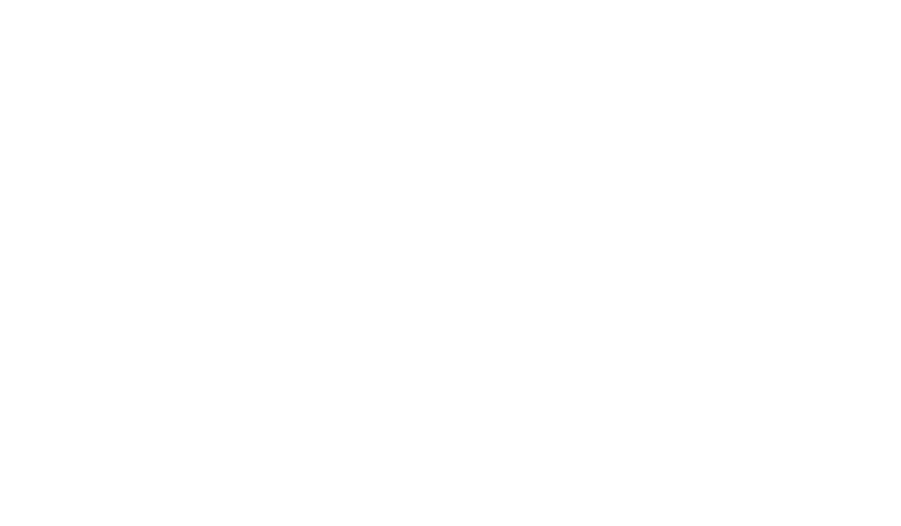
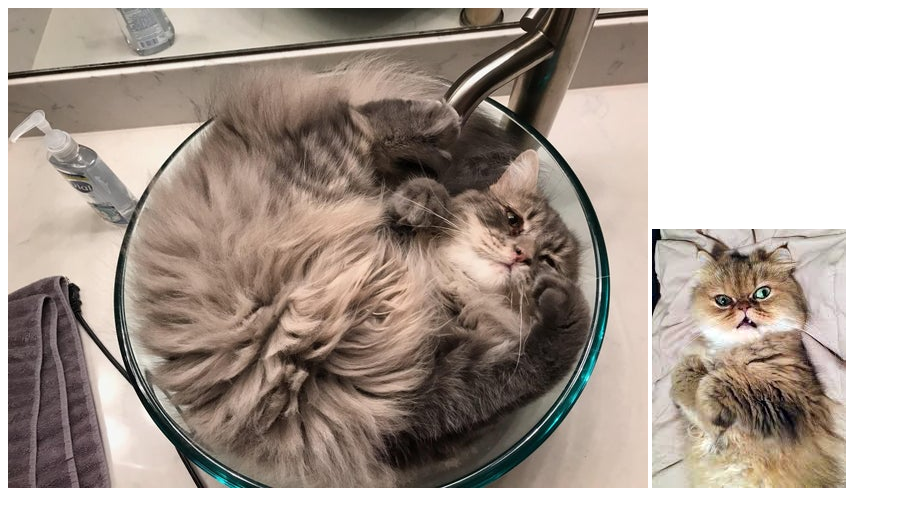
Before and after one commit to Pacifist-Today/Github-test-hw-3, a plain HTML site: page gallery.html in a window 1280 px wide. Shown: the whole page, without its empty margins (0-901 px from the left). Drawn offline with Linux system fonts and the light colour scheme.

Commit message:
2 images added

```diff
--- a/gallery.html
+++ b/gallery.html
@@ -4,5 +4,7 @@
         <title>Git Images</title>
     </head>
     <body>
+        <img src="640x480_0xac120003_20437001301575960343.jpg">
+        <img src="images.jpg">
     </body>
 </html>
```
Also changed, not shown: 640x480_0xac120003_20437001301575960343.jpg (added), images.jpg (added).
